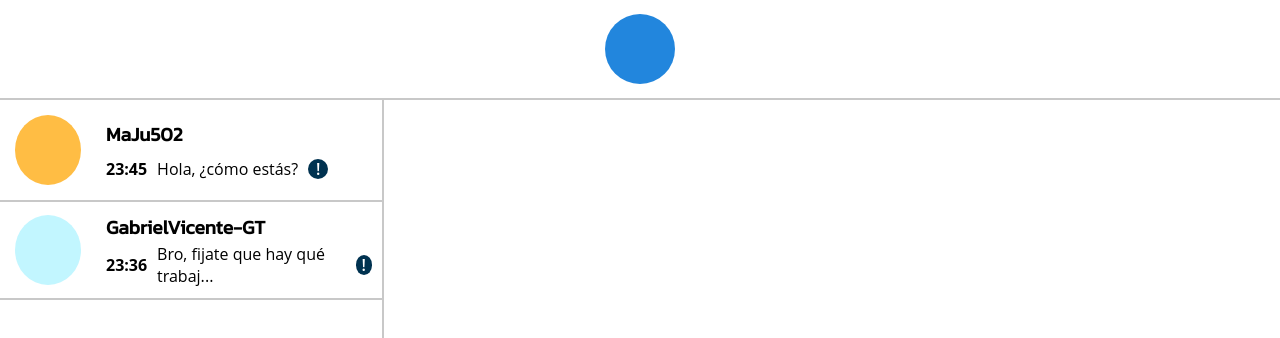
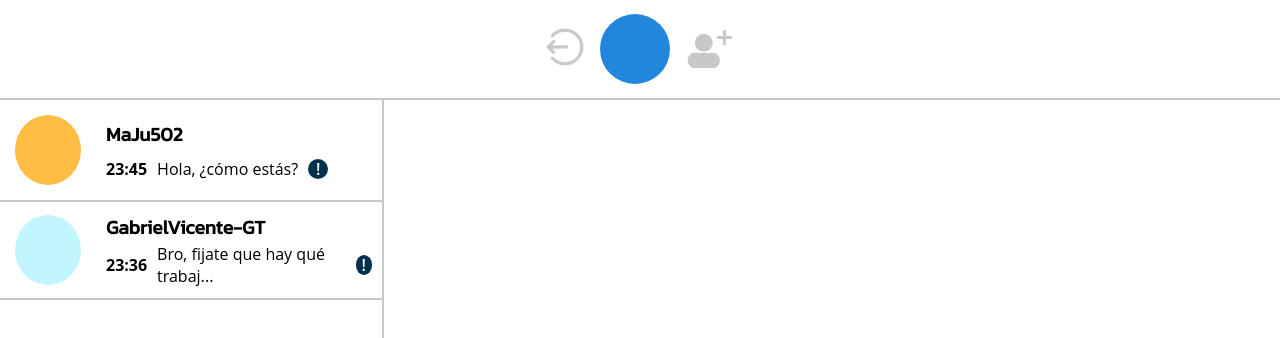
Before and after one commit to SantiagoTaracena01/small-talk, a React (Vite) app in the folder small-talk-frontend/: page /chat in a window 1280 px wide. Shown: the top 338 px of the page. Built offline with nearby package versions, Linux system fonts and the light colour scheme; no server answers.

Commit message:
Logout and Add icons finished

```diff
--- a/small-talk-frontend/src/routes/MainPage.jsx
+++ b/small-talk-frontend/src/routes/MainPage.jsx
@@ -1,7 +1,9 @@
-import React, { useContext, useEffect, useState } from 'react'
+import React, { useContext, useState, useEffect } from 'react'
 import { Link } from 'react-router-dom'
 import ChatSpan from './components/ChatSpan'
 import { UserContext } from '../providers/UserProvider'
+import LogoutIcon from '../assets/icons/logout.png'
+import AddContactIcon from '../assets/icons/add-contact.png'
 import '../styles/main-page.sass'
 
 const chats = [
@@ -28,7 +30,10 @@ const chats = [
 ]
 
 const MainPage = () => {
-  const { user } = useContext(UserContext)
+  const { user, setUser } = useContext(UserContext)
+
+  const [isSearchingUser, setIsSearchingUser] = useState(false)
+  const [searchedUser, setSearchedUser] = useState(null)
 
   useEffect(() => {
     const getChats = async () => {
@@ -42,12 +47,26 @@ const MainPage = () => {
   return (
     <div className="main-page">
       <header>
+        <Link to="/login">
+          <img
+            className="main-page-logout-icon"
+            src={LogoutIcon}
+            alt="Logout Icon"
+            onClick={() => setUser({ })}
+          />
+        </Link>
         <Link to="/profile">
           <div
             className="main-page-profile-color"
             style={{ backgroundColor: '#2286DD' }}
           />
         </Link>
+        <img
+          className="main-page-add-contact-icon"
+          src={AddContactIcon}
+          alt="Add Contact Icon"
+          onClick={() => setIsSearchingUser(true)}
+        />
       </header>
       <section>
         <aside>
@@ -64,6 +83,13 @@ const MainPage = () => {
           ))}
         </aside>
       </section>
+      {(isSearchingUser) ? (
+        <div className="add-contact-background">
+          <div className="add-contact-card">
+            <button onClick={() => setIsSearchingUser(false)}>Cerrar</button>
+          </div>
+        </div>
+      ) : null}
     </div>
   )
 }
--- a/small-talk-frontend/src/routes/ProfilePage.jsx
+++ b/small-talk-frontend/src/routes/ProfilePage.jsx
@@ -42,7 +42,7 @@ const ProfilePage = () => {
     <main>
       <h1>{`${user.firstname} ${user.lastname}`}</h1>
       <p>Username: {user.username}</p>
-      <button onClick={() => setUpdating(!updating)}>Update</button>
+      <button onClick={() => setUpdating(true)}>Update</button>
       {(updating) ? (
         <div className="account-update-popup-bg">
           <div className="account-update-popup-card">
@@ -82,12 +82,10 @@ const ProfilePage = () => {
               />
             </div>
             <button onClick={updateFields}>Update</button>
-            <button onClick={() => setUpdating(!updating)}>Close</button>
+            <button onClick={() => setUpdating(false)}>Close</button>
           </div>
         </div>
-      ) : (
-        null
-      )}
+      ) : null}
     </main>
   )
 }
--- a/small-talk-frontend/src/styles/main-page.sass
+++ b/small-talk-frontend/src/styles/main-page.sass
@@ -12,11 +12,21 @@
     align-items: center
     border-bottom: 2px solid $grey-border
 
+    .main-page-logout-icon
+      width: 40px
+      height: 40px
+      cursor: pointer
+
     .main-page-profile-color
       width: 70px
       height: 70px
       border-radius: 50%
       margin: 15px
+
+    .main-page-add-contact-icon
+      width: 50px
+      height: 50px
+      cursor: pointer
 
   section
     width: 100%
@@ -27,3 +37,16 @@
       min-width: 350px
       height: 100%
       border-right: 2px solid $grey-border
+
+  .add-contact-background
+    width: 100%
+    height: 100vh
+    position: absolute
+    top: 0
+    left: 0
+    background-color: rgba(0, 0, 0, 0.5)
+
+    .add-contact-card
+      width: 50%
+      height: 70%
+      background-color: $white
```
Also changed, not shown: small-talk-frontend/src/assets/icons/add-contact.png (added), small-talk-frontend/src/assets/icons/logout.png (added).
